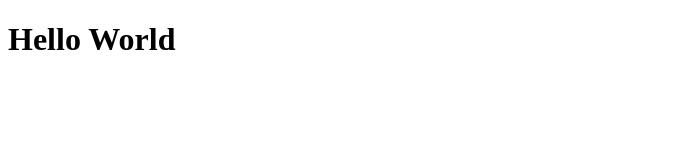
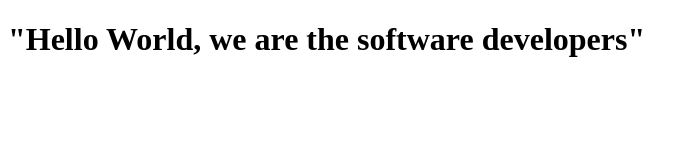
Before and after one commit to FrederickMih/Microverse-Project-challenges, a plain HTML site: page index.html in a window 1280 px wide. Shown: the whole page, without its empty margins (0-697 px from the left). Drawn offline with Linux system fonts and the light colour scheme.

Commit message:
Modified Hello World

```diff
--- a/index.html
+++ b/index.html
@@ -9,7 +9,9 @@
 
 <body>
 
-    <h1>Hello World</h1>
+    <h1>
+       "Hello World, we are the software developers"
+    </h1>
     </script>
 
     <!--
```
